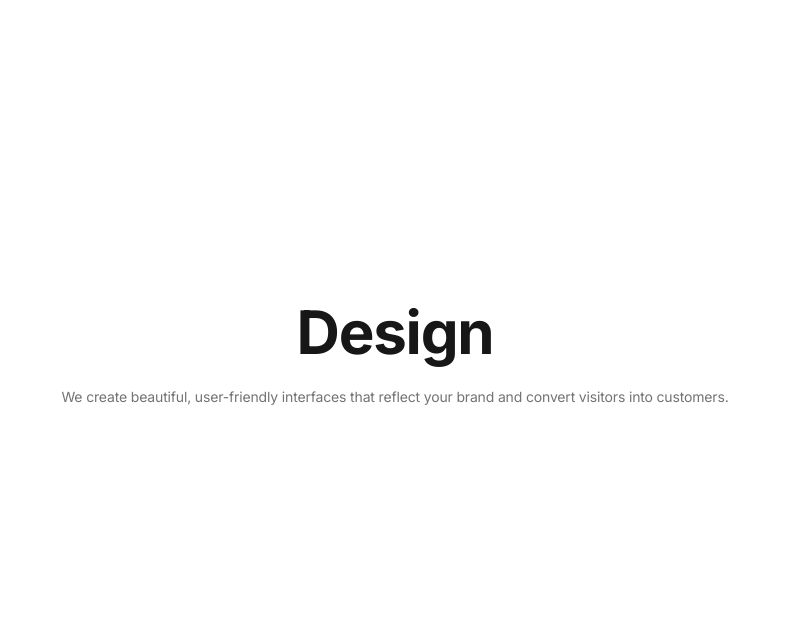
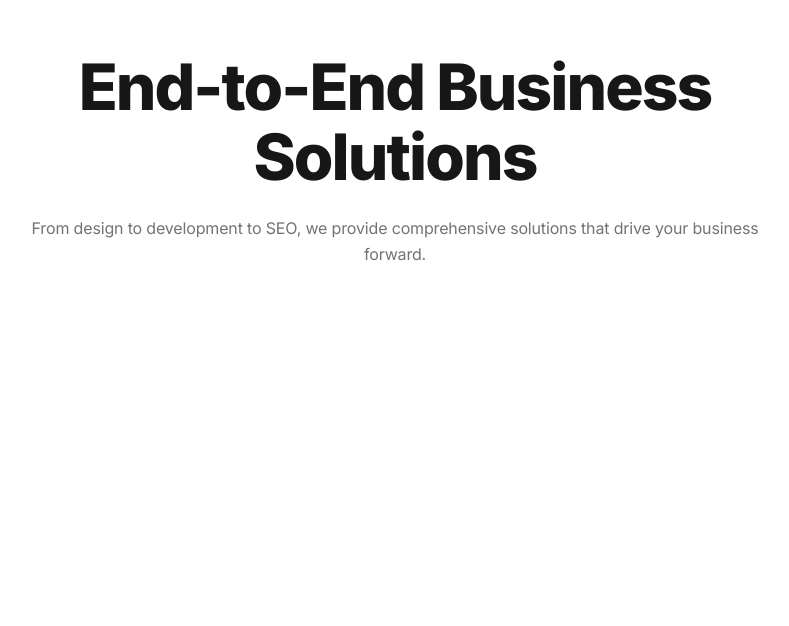
Before and after one commit to balagithub98/portfolio-website, a Next.js app: page / in a window 1280 px wide. Shown: the part 6714-7340 px from the top of the page, without its empty margins (245-1034 px from the left). Built offline with nearby package versions, Linux system fonts and the light colour scheme; no server answers.

Commit message:
feat: add section title and remove process word from headings

```diff
--- a/app/(marketing)/page.tsx
+++ b/app/(marketing)/page.tsx
@@ -33,6 +33,20 @@ export default function HomePage() {
       <ScreenCompatibility />
       <TechIcons />
 
+      {/* Section Title */}
+      <section className="py-16 sm:py-24 bg-background">
+        <div className="mx-auto max-w-7xl px-6 lg:px-8">
+          <div className="mx-auto max-w-3xl text-center">
+            <h2 className="text-display text-foreground mb-6">
+              End-to-End Business Solutions
+            </h2>
+            <p className="text-body text-muted-foreground leading-relaxed">
+              From design to development to SEO, we provide comprehensive solutions that drive your business forward.
+            </p>
+          </div>
+        </div>
+      </section>
+
       {/* Horizontal Scroll Section */}
       <section className="landing-horizontal-section relative h-screen overflow-hidden">
         <LandingHorizontalScroll />
--- a/components/sections/landing-horizontal-scroll.tsx
+++ b/components/sections/landing-horizontal-scroll.tsx
@@ -55,7 +55,7 @@ export function LandingHorizontalScroll() {
 
       {/* Design Grid Panel */}
       <div className="panel w-screen h-screen bg-muted/20 text-foreground p-4 sm:p-8 lg:p-12 flex flex-col items-center justify-center">
-        <h2 className="text-2xl sm:text-4xl lg:text-display text-foreground mb-8 sm:mb-12 lg:mb-16 text-center px-4">Design Process</h2>
+        <h2 className="text-2xl sm:text-4xl lg:text-display text-foreground mb-8 sm:mb-12 lg:mb-16 text-center px-4">Design</h2>
         <div className="grid grid-cols-1 sm:grid-cols-2 lg:grid-cols-3 gap-4 sm:gap-6 lg:gap-8 w-full max-w-6xl px-4">
           <Box
             title="Discovery"
@@ -84,7 +84,7 @@ export function LandingHorizontalScroll() {
 
       {/* Development Grid Panel */}
       <div className="panel w-screen h-screen bg-muted/20 text-foreground p-4 sm:p-8 lg:p-12 flex flex-col items-center justify-center">
-        <h2 className="text-2xl sm:text-4xl lg:text-display text-foreground mb-8 sm:mb-12 lg:mb-16 text-center px-4">Development Process</h2>
+        <h2 className="text-2xl sm:text-4xl lg:text-display text-foreground mb-8 sm:mb-12 lg:mb-16 text-center px-4">Development</h2>
         <div className="grid grid-cols-1 sm:grid-cols-2 lg:grid-cols-3 gap-4 sm:gap-6 lg:gap-8 w-full max-w-6xl px-4">
           <Box
             title="Planning"
@@ -113,7 +113,7 @@ export function LandingHorizontalScroll() {
 
       {/* SEO Grid Panel */}
       <div className="panel w-screen h-screen bg-muted/20 text-foreground p-4 sm:p-8 lg:p-12 flex flex-col items-center justify-center">
-        <h2 className="text-2xl sm:text-4xl lg:text-display text-foreground mb-8 sm:mb-12 lg:mb-16 text-center px-4">SEO Process</h2>
+        <h2 className="text-2xl sm:text-4xl lg:text-display text-foreground mb-8 sm:mb-12 lg:mb-16 text-center px-4">SEO</h2>
         <div className="grid grid-cols-1 sm:grid-cols-2 lg:grid-cols-3 gap-4 sm:gap-6 lg:gap-8 w-full max-w-6xl px-4">
           <Box
             title="Keyword Research"
```
